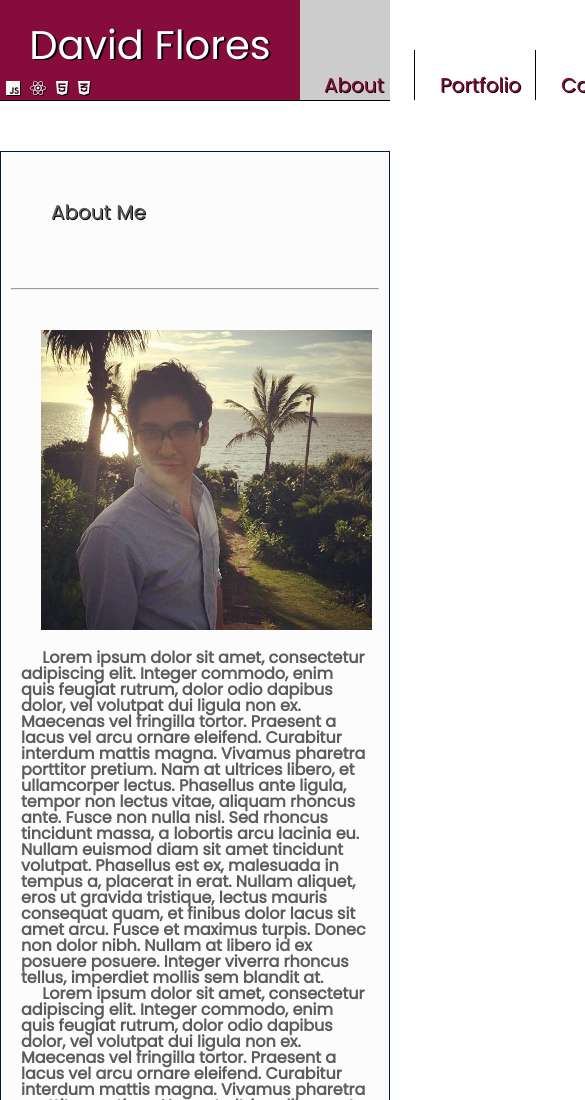
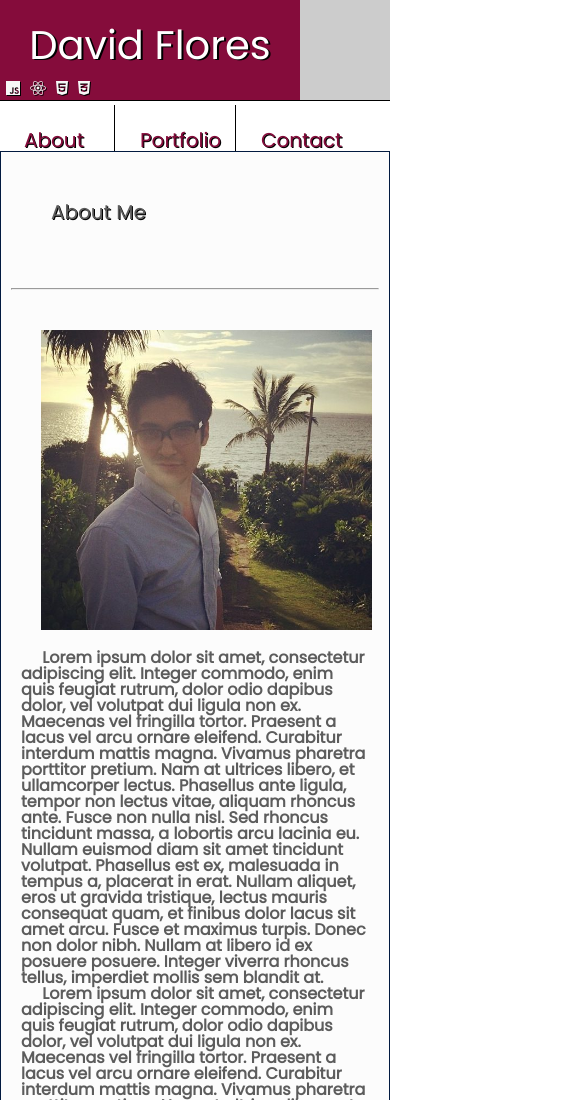
Before and after one commit to davebattles/davebattles.github.io, a plain HTML site: page index.html in a window 390 px wide. Shown: the top 1100 px of the page, 585 px wide, since content can reach past the window. Drawn offline with nearby package versions, Linux system fonts and the light colour scheme.

Commit message:
added reflexive navBar

```diff
--- a/index.html
+++ b/index.html
@@ -31,6 +31,8 @@
         <section id="skill4">
           <i class="fab fa-css3-alt fa-1x"></i>
         </section>
+        <div class="spaceHack">
+          </div>
         <div class="positioningNav">
           <a href="index.html">
             <div id="about">
@@ -46,6 +48,7 @@
           <a href="contact.html">
             <div id="contact">
               <h3>Contact</h3>
+
             </div>
           </a>
         </div>
--- a/styles.css
+++ b/styles.css
@@ -85,13 +85,23 @@ h3{
    height: 50px;
    float: left;
  }
- .positioningNav {
-   position: relative;
-   left: 200px;
-   top: -40px;
-   width: 500px;
-   height: 10px;
-   }
+ .positioningNav{
+  position: relative;
+  left: 200px;
+  top: -45px;
+  width: 500px;
+
+  height: 150px;
+  padding: 5px;
+  }
+
+@media screen and (max-width: 700px) {
+  .positioningNav {
+      top: 10px;
+      left: -100px;
+  }
+}
+
 
 /***
  *    ██╗██████╗██████╗███╗   █████████╗
```
